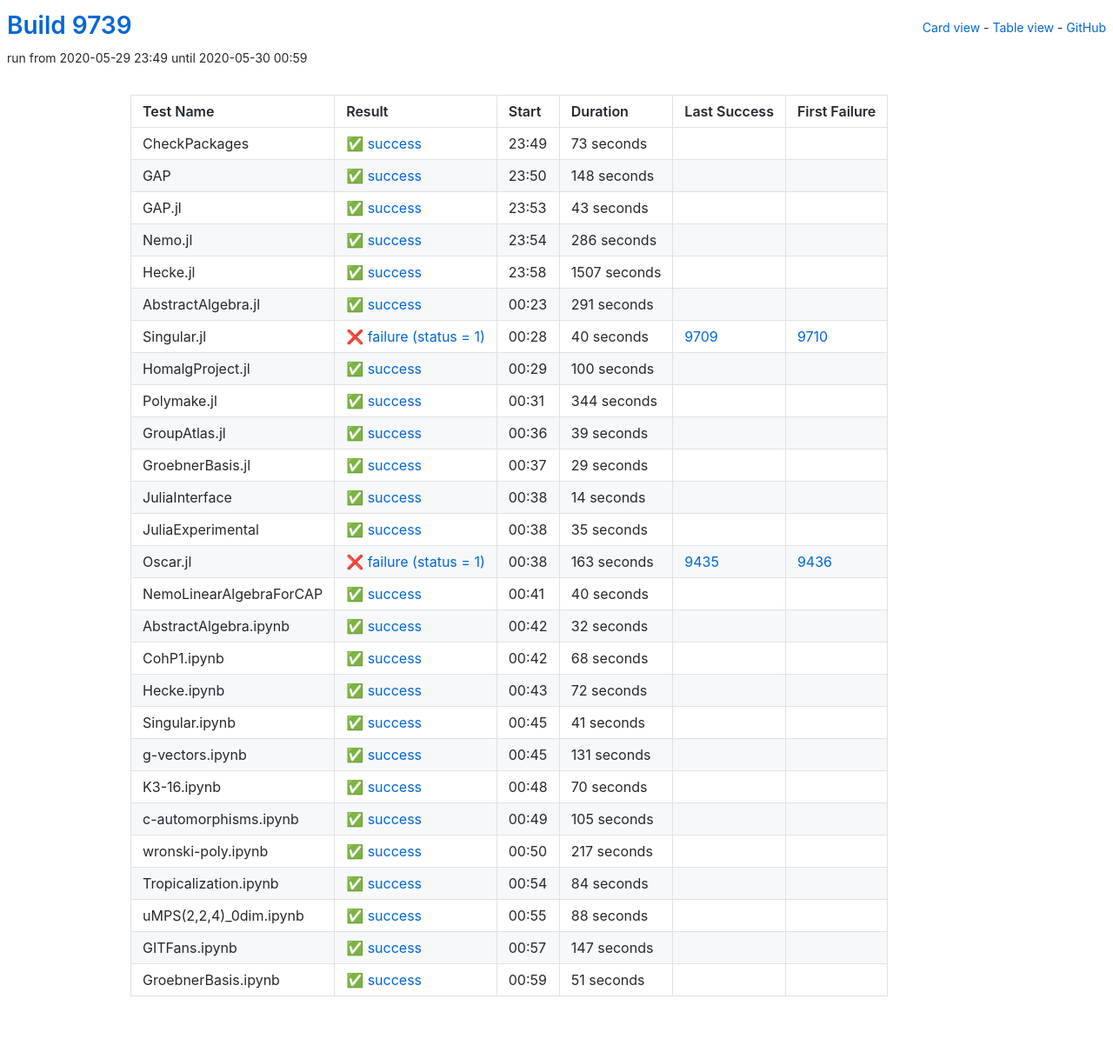
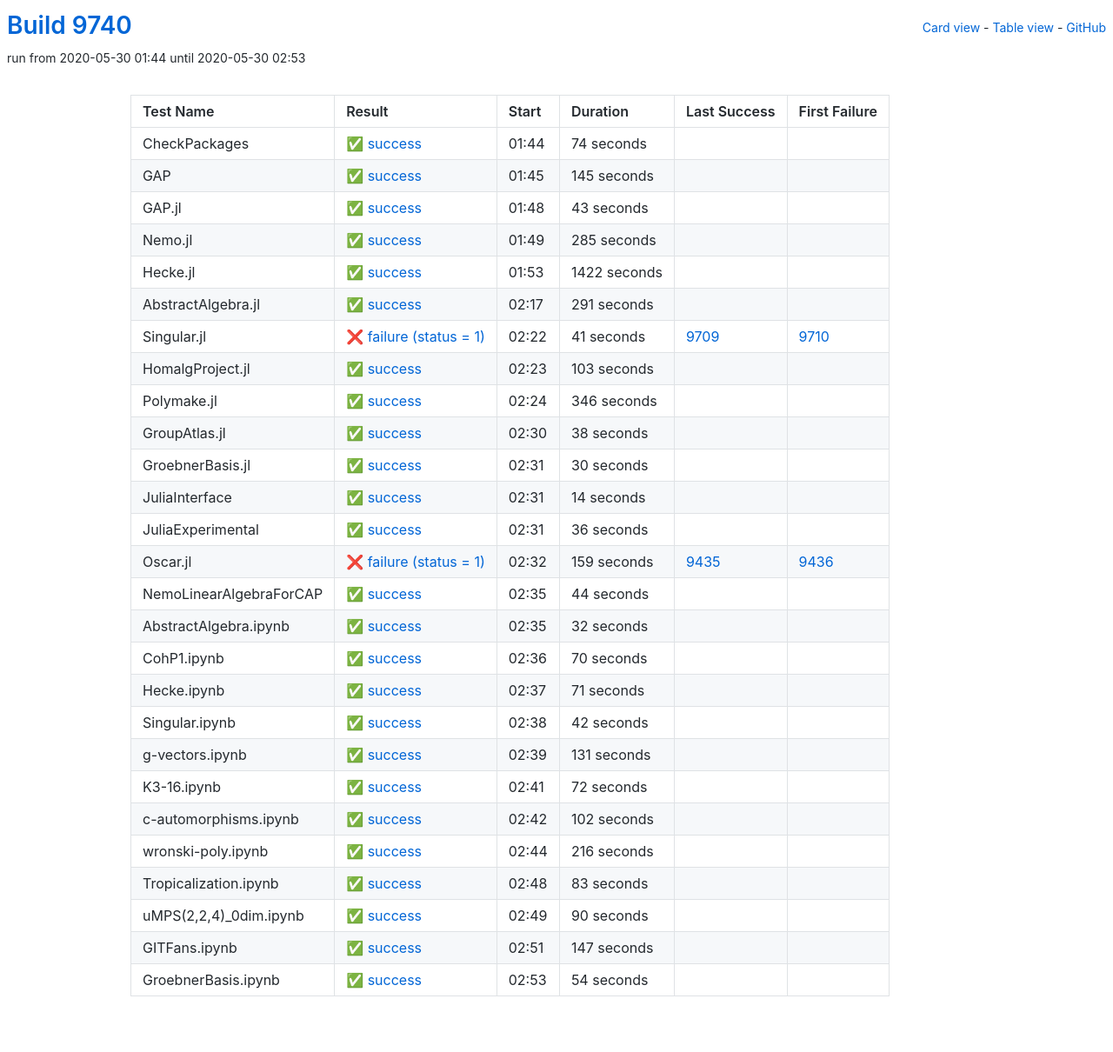
Before and after one commit to oscar-system/oscar-ci-status, a Jekyll site: the page built from table.html, in a window 1280 px wide. Shown: the whole page at 87% size. Built offline with Jekyll 4.4.1, drawn with Linux system fonts in a browser that asks for light colours.

Commit message:
Build 9740

```diff
--- a/_data/ci.yml
+++ b/_data/ci.yml
@@ -1,29 +1,29 @@
-build: 9739
-build_url: https://oscarci.mathematik.uni-kl.de/job/oscar/9739/
+build: 9740
+build_url: https://oscarci.mathematik.uni-kl.de/job/oscar/9740/
 job: oscar
 tests:
-- duration: 73
+- duration: 74
   exitcode: 0
   first_failure: false
   first_failure_url: null
   id: checkpackages
   last_success: false
   last_success_url: null
-  log: https://oscarci.mathematik.uni-kl.de/job/oscar/9739/artifact/logs/build-9739/CheckPackages.log
+  log: https://oscarci.mathematik.uni-kl.de/job/oscar/9740/artifact/logs/build-9740/CheckPackages.log
   name: CheckPackages
-  start: 2020-05-29 23:49
+  start: 2020-05-30 01:44
   status: success
   success: true
-- duration: 148
+- duration: 145
   exitcode: 0
   first_failure: false
   first_failure_url: null
   id: gap
   last_success: false
   last_success_url: null
-  log: https://oscarci.mathematik.uni-kl.de/job/oscar/9739/artifact/logs/build-9739/GAP.log
+  log: https://oscarci.mathematik.uni-kl.de/job/oscar/9740/artifact/logs/build-9740/GAP.log
   name: GAP
-  start: 2020-05-29 23:50
+  start: 2020-05-30 01:45
   status: success
   success: true
 - duration: 43
@@ -33,33 +33,33 @@
   id: gap-jl
   last_success: false
   last_success_url: null
-  log: https://oscarci.mathematik.uni-kl.de/job/oscar/9739/artifact/logs/build-9739/GAP.jl.log
+  log: https://oscarci.mathematik.uni-kl.de/job/oscar/9740/artifact/logs/build-9740/GAP.jl.log
   name: GAP.jl
-  start: 2020-05-29 23:53
+  start: 2020-05-30 01:48
   status: success
   success: true
-- duration: 286
+- duration: 285
   exitcode: 0
   first_failure: false
   first_failure_url: null
   id: nemo-jl
   last_success: false
   last_success_url: null
-  log: https://oscarci.mathematik.uni-kl.de/job/oscar/9739/artifact/logs/build-9739/Nemo.jl.log
+  log: https://oscarci.mathematik.uni-kl.de/job/oscar/9740/artifact/logs/build-9740/Nemo.jl.log
   name: Nemo.jl
-  start: 2020-05-29 23:54
+  start: 2020-05-30 01:49
   status: success
   success: true
-- duration: 1507
+- duration: 1422
   exitcode: 0
   first_failure: false
   first_failure_url: null
   id: hecke-jl
   last_success: false
   last_success_url: null
-  log: https://oscarci.mathematik.uni-kl.de/job/oscar/9739/artifact/logs/build-9739/Hecke.jl.log
+  log: https://oscarci.mathematik.uni-kl.de/job/oscar/9740/artifact/logs/build-9740/Hecke.jl.log
   name: Hecke.jl
-  start: 2020-05-29 23:58
+  start: 2020-05-30 01:53
   status: success
   success: true
 - duration: 291
@@ -69,69 +69,69 @@
   id: abstractalgebra-jl
   last_success: false
   last_success_url: null
-  log: https://oscarci.mathematik.uni-kl.de/job/oscar/9739/artifact/logs/build-9739/AbstractAlgebra.jl.log
+  log: https://oscarci.mathematik.uni-kl.de/job/oscar/9740/artifact/logs/build-9740/AbstractAlgebra.jl.log
   name: AbstractAlgebra.jl
-  start: 2020-05-30 00:23
+  start: 2020-05-30 02:17
   status: success
   success: true
-- duration: 40
+- duration: 41
   exitcode: 1
   first_failure: 9710
   first_failure_url: https://oscarci.mathematik.uni-kl.de/job/oscar/9710/
   id: singular-jl
   last_success: 9709
   last_success_url: https://oscarci.mathematik.uni-kl.de/job/oscar/9709/
-  log: https://oscarci.mathematik.uni-kl.de/job/oscar/9739/artifact/logs/build-9739/Singular.jl.log
+  log: https://oscarci.mathematik.uni-kl.de/job/oscar/9740/artifact/logs/build-9740/Singular.jl.log
   name: Singular.jl
-  start: 2020-05-30 00:28
+  start: 2020-05-30 02:22
   status: failure
   success: false
-- duration: 100
+- duration: 103
   exitcode: 0
   first_failure: false
   first_failure_url: null
   id: homalgproject-jl
   last_success: false
   last_success_url: null
-  log: https://oscarci.mathematik.uni-kl.de/job/oscar/9739/artifact/logs/build-9739/HomalgProject.jl.log
+  log: https://oscarci.mathematik.uni-kl.de/job/oscar/9740/artifact/logs/build-9740/HomalgProject.jl.log
   name: HomalgProject.jl
-  start: 2020-05-30 00:29
+  start: 2020-05-30 02:23
   status: success
   success: true
-- duration: 344
+- duration: 346
   exitcode: 0
   first_failure: false
   first_failure_url: null
   id: polymake-jl
   last_success: false
   last_success_url: null
-  log: https://oscarci.mathematik.uni-kl.de/job/oscar/9739/artifact/logs/build-9739/Polymake.jl.log
+  log: https://oscarci.mathematik.uni-kl.de/job/oscar/9740/artifact/logs/build-9740/Polymake.jl.log
   name: Polymake.jl
-  start: 2020-05-30 00:31
+  start: 2020-05-30 02:24
   status: success
   success: true
-- duration: 39
+- duration: 38
   exitcode: 0
   first_failure: false
   first_failure_url: null
   id: groupatlas-jl
   last_success: false
   last_success_url: null
-  log: https://oscarci.mathematik.uni-kl.de/job/oscar/9739/artifact/logs/build-9739/GroupAtlas.jl.log
+  log: https://oscarci.mathematik.uni-kl.de/job/oscar/9740/artifact/logs/build-9740/GroupAtlas.jl.log
   name: GroupAtlas.jl
-  start: 2020-05-30 00:36
+  start: 2020-05-30 02:30
   status: success
   success: true
-- duration: 29
+- duration: 30
   exitcode: 0
   first_failure: false
   first_failure_url: null
   id: groebnerbasis-jl
   last_success: false
   last_success_url: null
-  log: https://oscarci.mathematik.uni-kl.de/job/oscar/9739/artifact/logs/build-9739/GroebnerBasis.jl.log
+  log: https://oscarci.mathematik.uni-kl.de/job/oscar/9740/artifact/logs/build-9740/GroebnerBasis.jl.log
   name: GroebnerBasis.jl
-  start: 2020-05-30 00:37
+  start: 2020-05-30 02:31
   status: success
   success: true
 - duration: 14
@@ -141,45 +141,45 @@
   id: juliainterface
   last_success: false
   last_success_url: null
-  log: https://oscarci.mathematik.uni-kl.de/job/oscar/9739/artifact/logs/build-9739/JuliaInterface.log
+  log: https://oscarci.mathematik.uni-kl.de/job/oscar/9740/artifact/logs/build-9740/JuliaInterface.log
   name: JuliaInterface
-  start: 2020-05-30 00:38
+  start: 2020-05-30 02:31
   status: success
   success: true
-- duration: 35
+- duration: 36
   exitcode: 0
   first_failure: false
   first_failure_url: null
   id: juliaexperimental
   last_success: false
   last_success_url: null
-  log: https://oscarci.mathematik.uni-kl.de/job/oscar/9739/artifact/logs/build-9739/JuliaExperimental.log
+  log: https://oscarci.mathematik.uni-kl.de/job/oscar/9740/artifact/logs/build-9740/JuliaExperimental.log
   name: JuliaExperimental
-  start: 2020-05-30 00:38
+  start: 2020-05-30 02:31
   status: success
   success: true
-- duration: 163
+- duration: 159
   exitcode: 1
   first_failure: 9436
   first_failure_url: https://oscarci.mathematik.uni-kl.de/job/oscar/9436/
   id: oscar-jl
   last_success: 9435
   last_success_url: https://oscarci.mathematik.uni-kl.de/job/oscar/9435/
-  log: https://oscarci.mathematik.uni-kl.de/job/oscar/9739/artifact/logs/build-9739/Oscar.jl.log
+  log: https://oscarci.mathematik.uni-kl.de/job/oscar/9740/artifact/logs/build-9740/Oscar.jl.log
   name: Oscar.jl
-  start: 2020-05-30 00:38
+  start: 2020-05-30 02:32
   status: failure
   success: false
-- duration: 40
+- duration: 44
   exitcode: 0
   first_failure: false
   first_failure_url: null
   id: nemolinearalgebraforcap
   last_success: false
   last_success_url: null
-  log: https://oscarci.mathematik.uni-kl.de/job/oscar/9739/artifact/logs/build-9739/NemoLinearAlgebraForCAP.log
+  log: https://oscarci.mathematik.uni-kl.de/job/oscar/9740/artifact/logs/build-9740/NemoLinearAlgebraForCAP.log
   name: NemoLinearAlgebraForCAP
-  start: 2020-05-30 00:41
+  start: 2020-05-30 02:35
   status: success
   success: true
 - duration: 32
@@ -189,45 +189,45 @@
   id: abstractalgebra-ipynb
   last_success: false
   last_success_url: null
-  log: https://oscarci.mathematik.uni-kl.de/job/oscar/9739/artifact/logs/build-9739/AbstractAlgebra.ipynb.log
+  log: https://oscarci.mathematik.uni-kl.de/job/oscar/9740/artifact/logs/build-9740/AbstractAlgebra.ipynb.log
   name: AbstractAlgebra.ipynb
-  start: 2020-05-30 00:42
+  start: 2020-05-30 02:35
   status: success
   success: true
-- duration: 68
+- duration: 70
   exitcode: 0
   first_failure: false
   first_failure_url: null
   id: cohp1-ipynb
   last_success: false
   last_success_url: null
-  log: https://oscarci.mathematik.uni-kl.de/job/oscar/9739/artifact/logs/build-9739/CohP1.ipynb.log
+  log: https://oscarci.mathematik.uni-kl.de/job/oscar/9740/artifact/logs/build-9740/CohP1.ipynb.log
   name: CohP1.ipynb
-  start: 2020-05-30 00:42
+  start: 2020-05-30 02:36
   status: success
   success: true
-- duration: 72
+- duration: 71
   exitcode: 0
   first_failure: false
   first_failure_url: null
   id: hecke-ipynb
   last_success: false
   last_success_url: null
-  log: https://oscarci.mathematik.uni-kl.de/job/oscar/9739/artifact/logs/build-9739/Hecke.ipynb.log
+  log: https://oscarci.mathematik.uni-kl.de/job/oscar/9740/artifact/logs/build-9740/Hecke.ipynb.log
   name: Hecke.ipynb
-  start: 2020-05-30 00:43
+  start: 2020-05-30 02:37
   status: success
   success: true
-- duration: 41
+- duration: 42
   exitcode: 0
   first_failure: false
   first_failure_url: null
   id: singular-ipynb
   last_success: false
   last_success_url: null
-  log: https://oscarci.mathematik.uni-kl.de/job/oscar/9739/artifact/logs/build-9739/Singular.ipynb.log
+  log: https://oscarci.mathematik.uni-kl.de/job/oscar/9740/artifact/logs/build-9740/Singular.ipynb.log
   name: Singular.ipynb
-  start: 2020-05-30 00:45
+  start: 2020-05-30 02:38
   status: success
   success: true
 - duration: 131
@@ -237,69 +237,69 @@
   id: g-vectors-ipynb
   last_success: false
   last_success_url: null
-  log: https://oscarci.mathematik.uni-kl.de/job/oscar/9739/artifact/logs/build-9739/g-vectors.ipynb.log
+  log: https://oscarci.mathematik.uni-kl.de/job/oscar/9740/artifact/logs/build-9740/g-vectors.ipynb.log
   name: g-vectors.ipynb
-  start: 2020-05-30 00:45
+  start: 2020-05-30 02:39
   status: success
   success: true
-- duration: 70
+- duration: 72
   exitcode: 0
   first_failure: false
   first_failure_url: null
   id: k3-16-ipynb
   last_success: false
   last_success_url: null
-  log: https://oscarci.mathematik.uni-kl.de/job/oscar/9739/artifact/logs/build-9739/K3-16.ipynb.log
+  log: https://oscarci.mathematik.uni-kl.de/job/oscar/9740/artifact/logs/build-9740/K3-16.ipynb.log
   name: K3-16.ipynb
-  start: 2020-05-30 00:48
+  start: 2020-05-30 02:41
   status: success
   success: true
-- duration: 105
+- duration: 102
   exitcode: 0
   first_failure: false
   first_failure_url: null
   id: c-automorphisms-ipynb
   last_success: false
   last_success_url: null
-  log: https://oscarci.mathematik.uni-kl.de/job/oscar/9739/artifact/logs/build-9739/c-automorphisms.ipynb.log
+  log: https://oscarci.mathematik.uni-kl.de/job/oscar/9740/artifact/logs/build-9740/c-automorphisms.ipynb.log
   name: c-automorphisms.ipynb
-  start: 2020-05-30 00:49
+  start: 2020-05-30 02:42
   status: success
   success: true
-- duration: 217
+- duration: 216
   exitcode: 0
   first_failure: false
   first_failure_url: null
   id: wronski-poly-ipynb
   last_success: false
   last_success_url: null
-  log: https://oscarci.mathematik.uni-kl.de/job/oscar/9739/artifact/logs/build-9739/wronski-poly.ipynb.log
+  log: https://oscarci.mathematik.uni-kl.de/job/oscar/9740/artifact/logs/build-9740/wronski-poly.ipynb.log
   name: wronski-poly.ipynb
-  start: 2020-05-30 00:50
+  start: 2020-05-30 02:44
   status: success
   success: true
-- duration: 84
+- duration: 83
   exitcode: 0
   first_failure: false
   first_failure_url: null
   id: tropicalization-ipynb
   last_success: false
   last_success_url: null
-  log: https://oscarci.mathematik.uni-kl.de/job/oscar/9739/artifact/logs/build-9739/Tropicalization.ipynb.log
+  log: https://oscarci.mathematik.uni-kl.de/job/oscar/9740/artifact/logs/build-9740/Tropicalization.ipynb.log
   name: Tropicalization.ipynb
-  start: 2020-05-30 00:54
+  start: 2020-05-30 02:48
   status: success
   success: true
-- duration: 88
+- duration: 90
   exitcode: 0
   first_failure: false
   first_failure_url: null
   id: umps-2-2-4-0dim-ipynb
   last_success: false
   last_success_url: null
-  log: https://oscarci.mathematik.uni-kl.de/job/oscar/9739/artifact/logs/build-9739/uMPS-2-2-4-_0dim.ipynb.log
+  log: https://oscarci.mathematik.uni-kl.de/job/oscar/9740/artifact/logs/build-9740/uMPS-2-2-4-_0dim.ipynb.log
   name: uMPS(2,2,4)_0dim.ipynb
-  start: 2020-05-30 00:55
+  start: 2020-05-30 02:49
   status: success
   success: true
 - duration: 147
@@ -309,20 +309,20 @@
   id: gitfans-ipynb
   last_success: false
   last_success_url: null
-  log: https://oscarci.mathematik.uni-kl.de/job/oscar/9739/artifact/logs/build-9739/GITFans.ipynb.log
+  log: https://oscarci.mathematik.uni-kl.de/job/oscar/9740/artifact/logs/build-9740/GITFans.ipynb.log
   name: GITFans.ipynb
-  start: 2020-05-30 00:57
+  start: 2020-05-30 02:51
   status: success
   success: true
-- duration: 51
+- duration: 54
   exitcode: 0
   first_failure: false
   first_failure_url: null
   id: groebnerbasis-ipynb
   last_success: false
   last_success_url: null
-  log: https://oscarci.mathematik.uni-kl.de/job/oscar/9739/artifact/logs/build-9739/GroebnerBasis.ipynb.log
+  log: https://oscarci.mathematik.uni-kl.de/job/oscar/9740/artifact/logs/build-9740/GroebnerBasis.ipynb.log
   name: GroebnerBasis.ipynb
-  start: 2020-05-30 00:59
+  start: 2020-05-30 02:53
   status: success
   success: true
```
Also changed, not shown: README.md.
